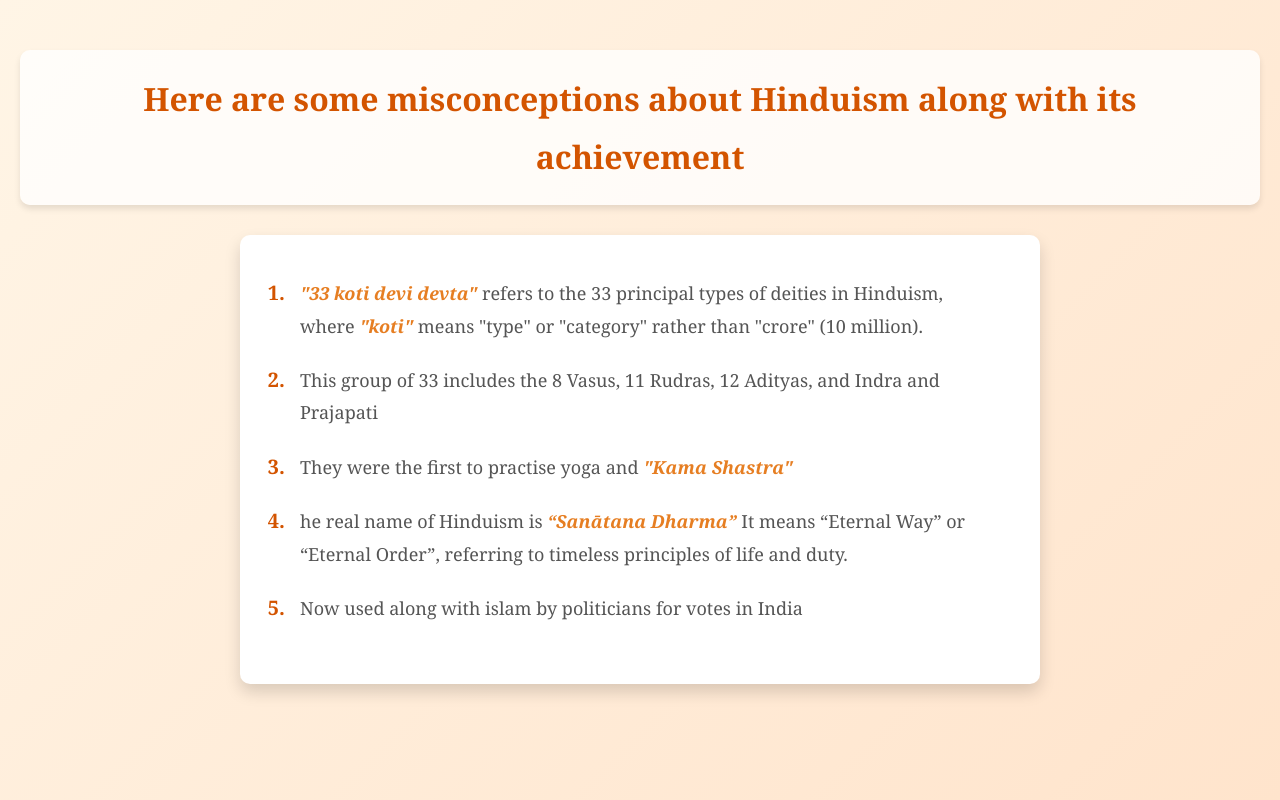
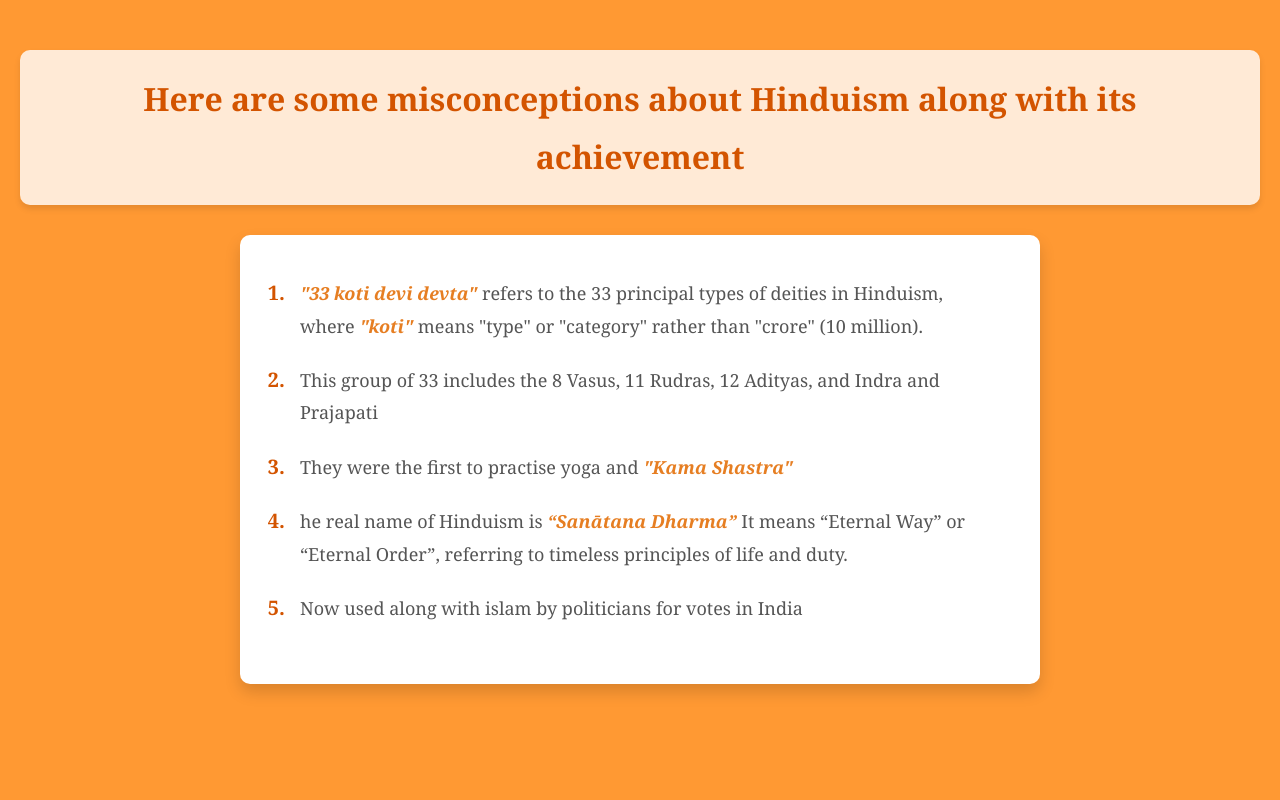
Before and after one commit to Shade-art/DivineDataHub, a plain HTML site: page hindu.html in a window 1280 px wide. Drawn offline with Linux system fonts and the light colour scheme.

Commit message:
changed background colour

```diff
--- a/hindu.css
+++ b/hindu.css
@@ -7,7 +7,7 @@
         body {
             font-family: 'Georgia', serif;
             line-height: 1.8;
-            background: linear-gradient(135deg, #fff5e6 0%, #ffe4cc 100%);
+            background: #FF9933;
             color: #333;
             padding: 20px;
             min-height: 100vh;
```
